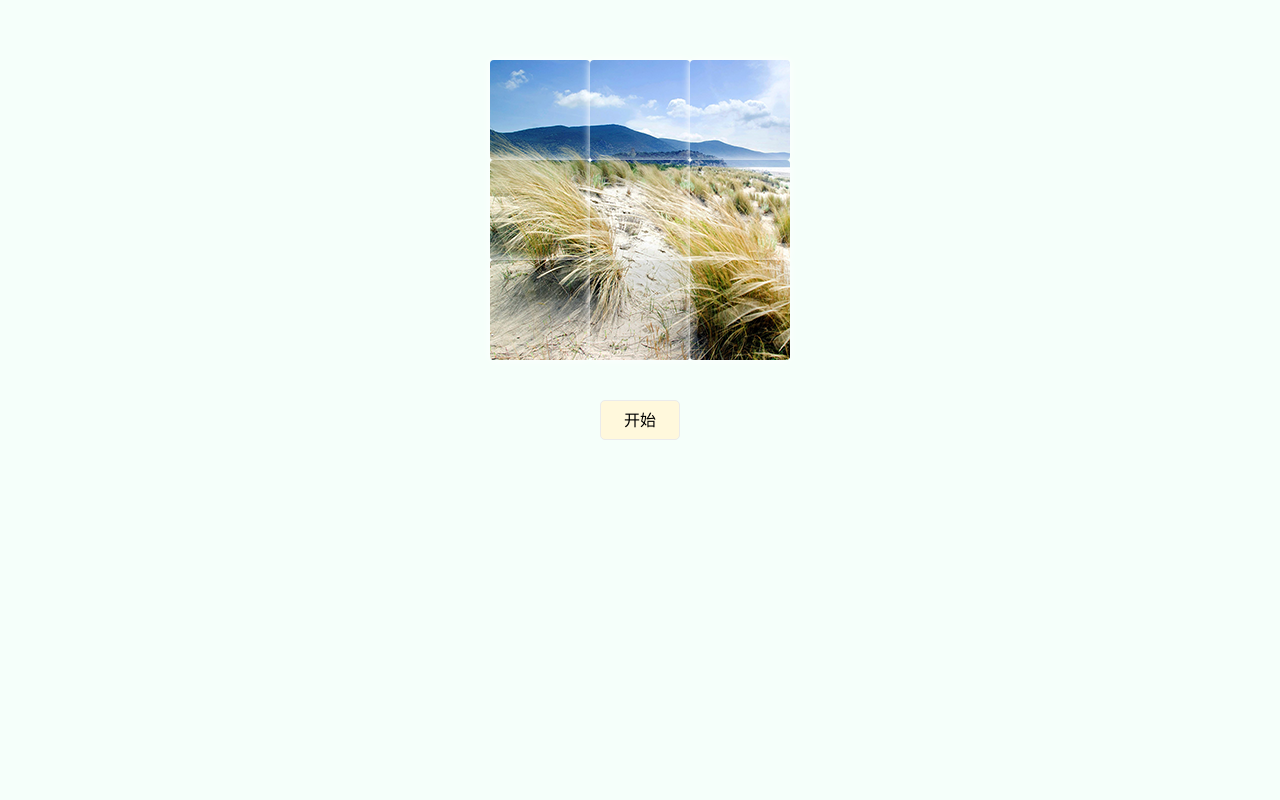
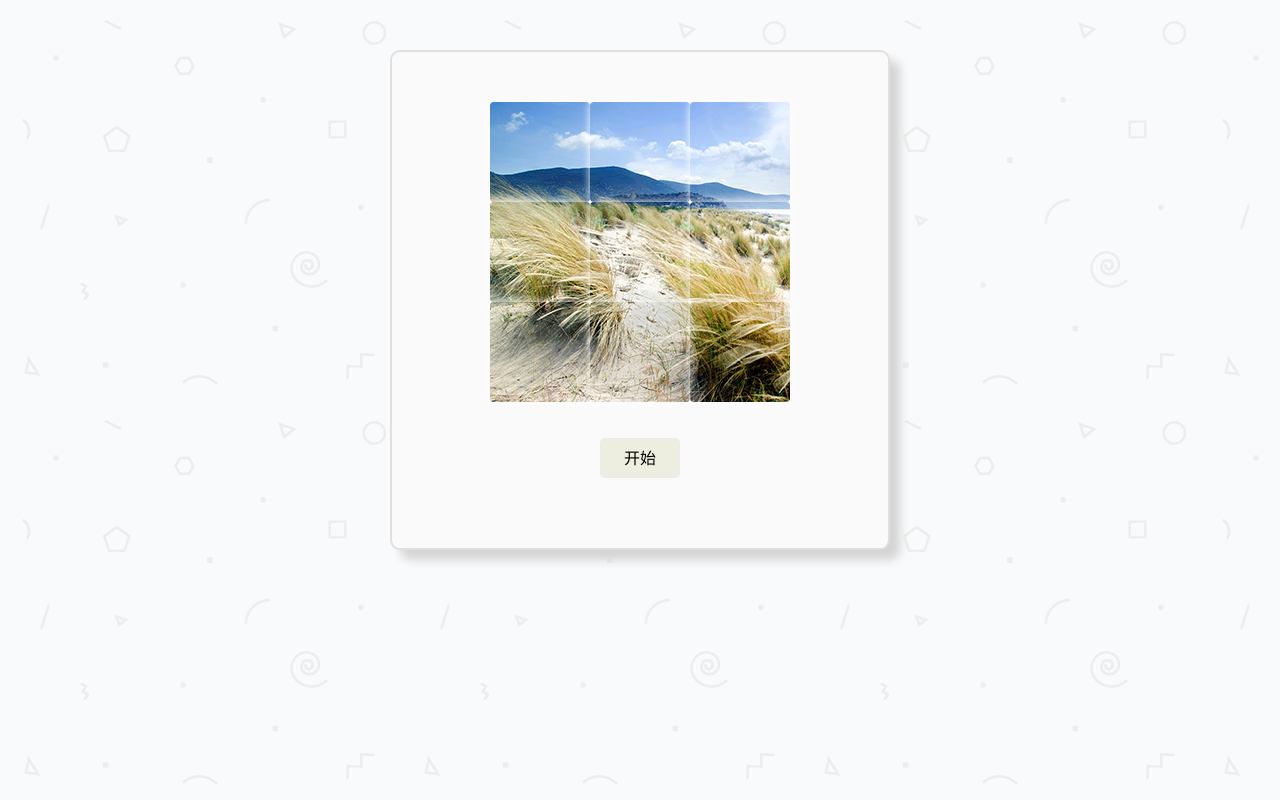
Before and after one commit to SEVLT/puzzle-game, a plain HTML site: page index.html in a window 1280 px wide. Drawn offline with Linux system fonts and the light colour scheme.

Commit message:
美化界面

```diff
--- a/style.css
+++ b/style.css
@@ -3,14 +3,17 @@
     padding: 0;
     box-sizing: border-box;
 }
-body{
-    background-color: #F5FFFA;
+body {
+    background-image: url(./bgimg.png);
 }
 .wrapper {
-    /* border: 1px solid red; */
+    background-color: #FAFAFA;
+    box-shadow: 10px 10px 10px #D4D4D4;
+    border: 2px solid #E0E0E0;
+    border-radius: 10px;
     width: 500px;
     height: 500px;
-    margin: 10px auto;
+    margin: 50px auto;
     position: relative;
     display: flex;
     justify-content: center;
@@ -20,7 +23,7 @@ body{
     border-radius: 5px;
     width: 80px;
     height: 40px;
-    background-color: #fff8dc;
+    background-color: #EEEEE0;
     text-align: center;
     line-height: 40px;
     position: absolute;
@@ -41,6 +44,6 @@ body{
 }
 .content .hover {
     opacity: 0.7;
-    border: 1px solid #8E8E8E;
-    box-shadow: 0 0 5px #8E8E8E;
+    border: 1px solid #8e8e8e;
+    box-shadow: 0 0 5px #8e8e8e;
 }
```
